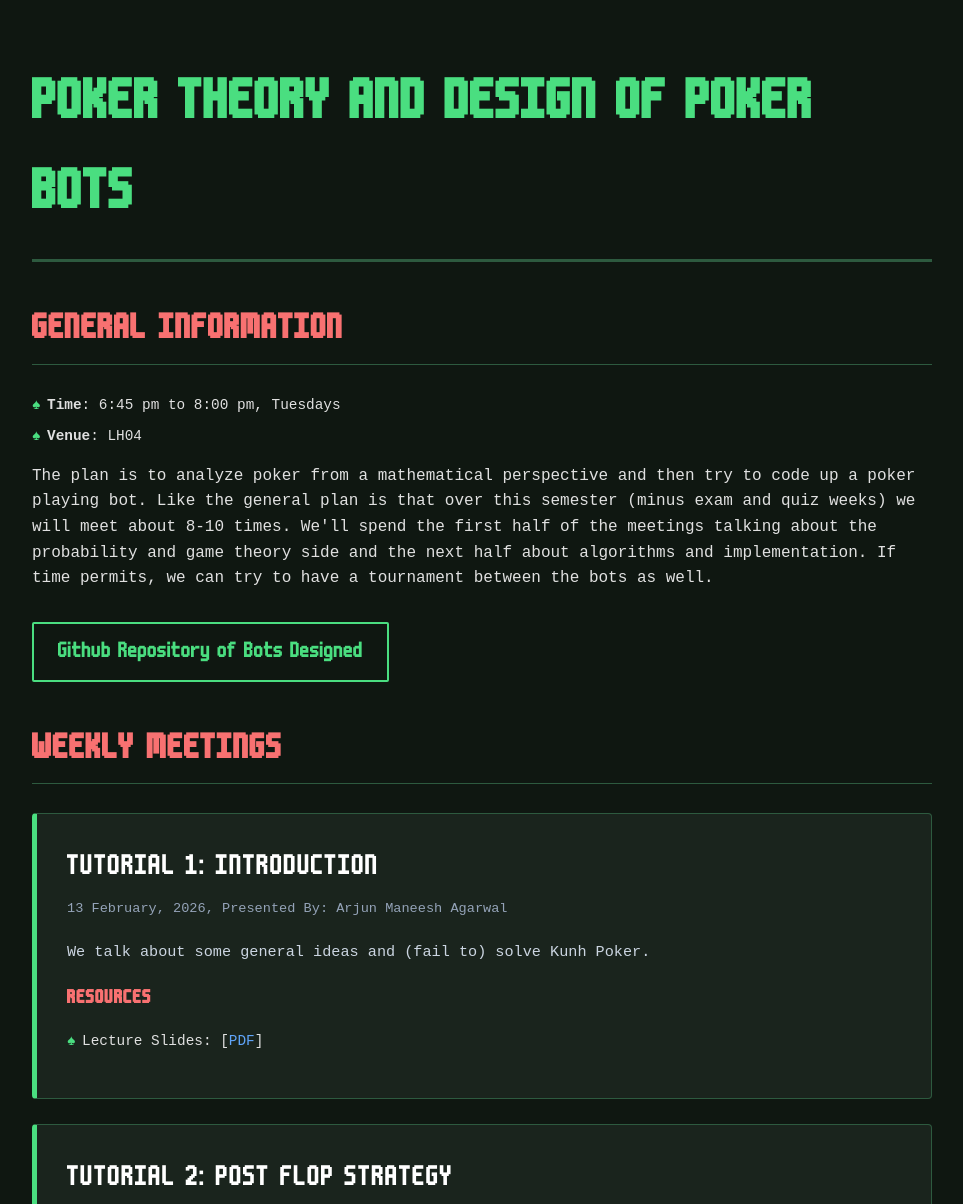
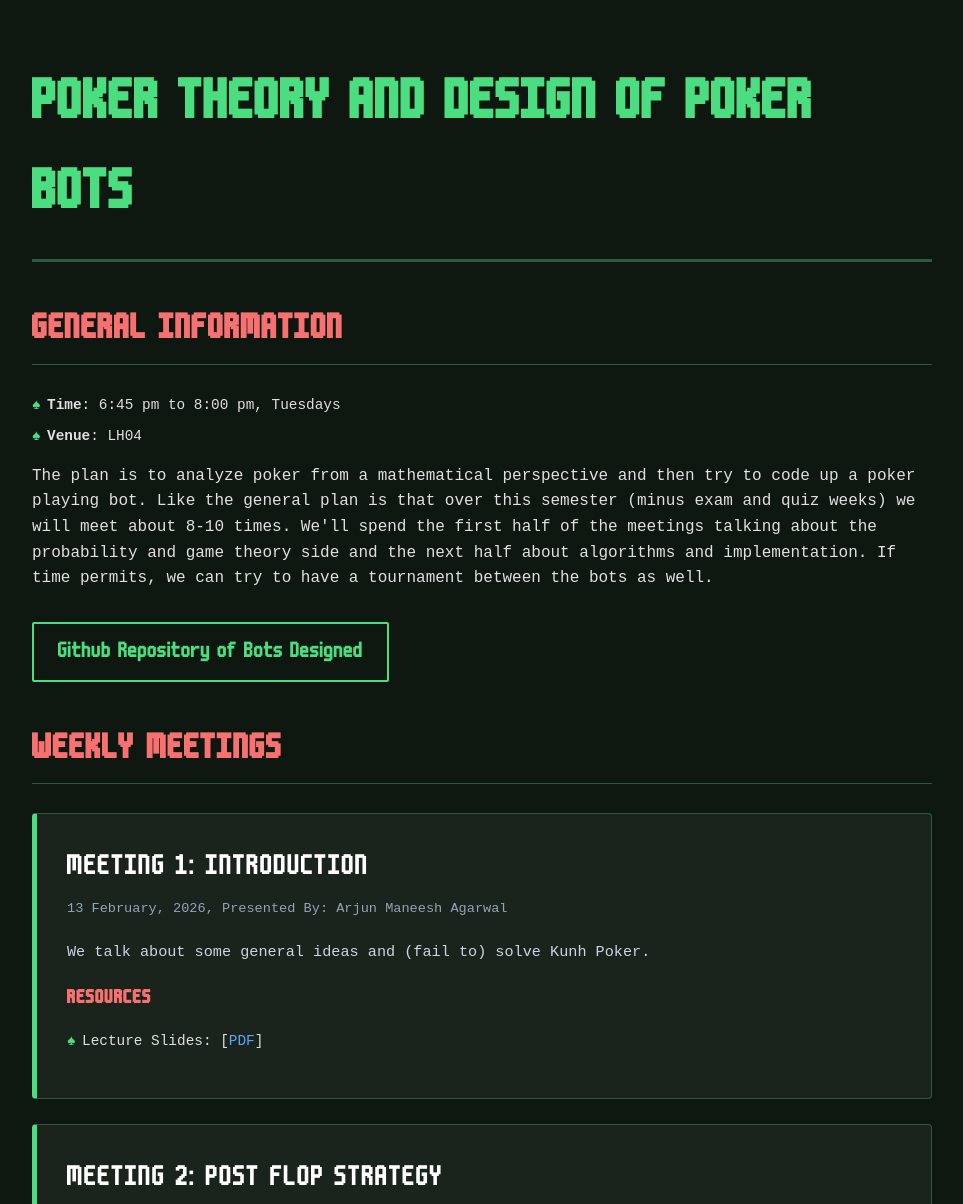
Before and after one commit to TheArjunAgarwal/poker-theory, a plain HTML site: page index.html in a window 1280 px wide. Shown: the top 1204 px of the page, without its empty margins (158-1121 px from the left). Drawn offline with Linux system fonts and the light colour scheme.

Commit message:
small error

```diff
--- a/index.html
+++ b/index.html
@@ -49,7 +49,7 @@ async function loadLectures() {
 
             const html = `
                 <div class="lecture-card">
-                    <div class="lecture-title">Tutorial ${lec.id}: ${lec.title}</div>
+                    <div class="lecture-title">Meeting ${lec.id}: ${lec.title}</div>
                     <div class="meta">${lec.date}, Presented By: ${lec.TA}</div>
                     ${lec.description ? `<p class="lecture-description">${lec.description}</p>` : ""}
                     <span class="section-label">Resources</span>
```
